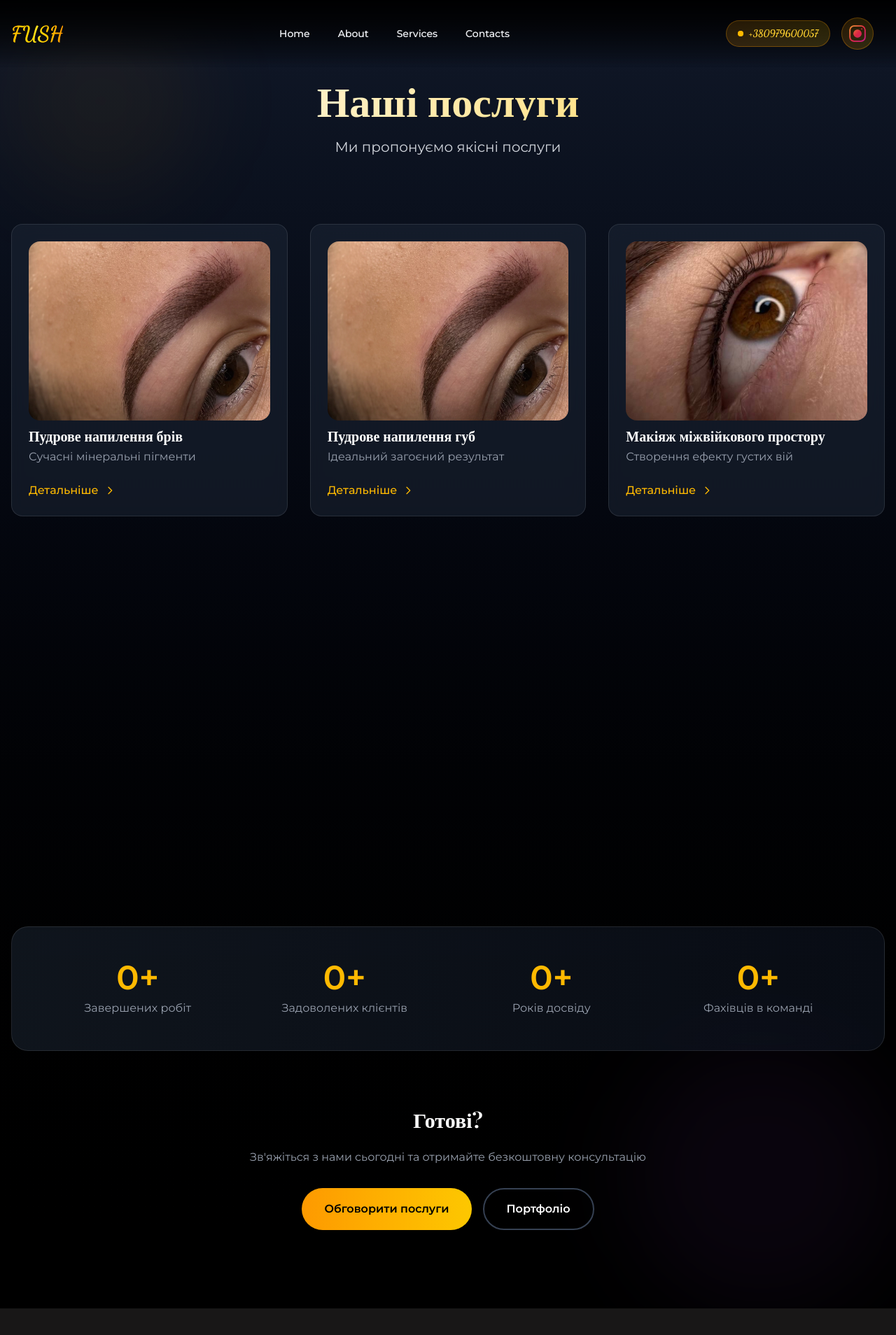
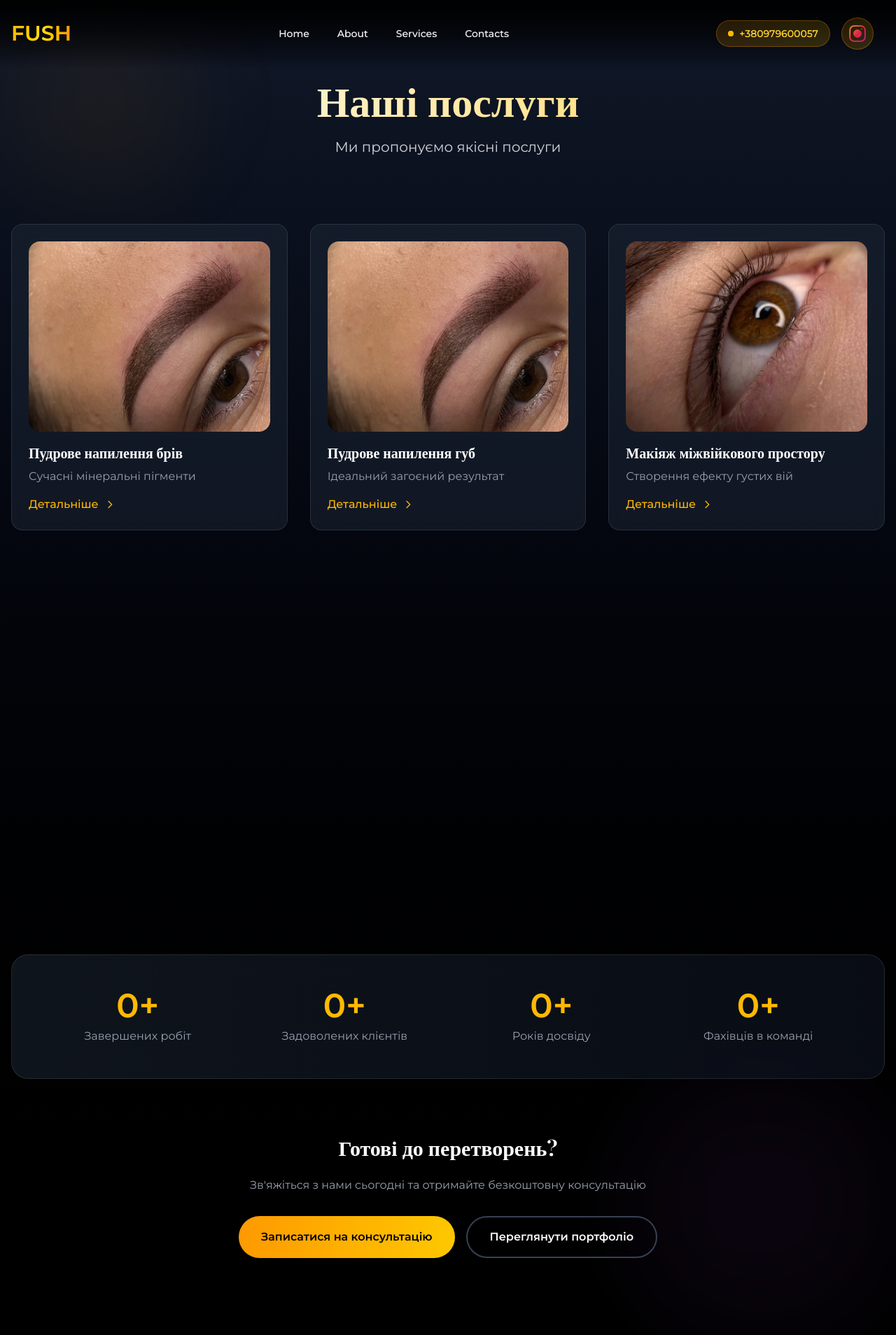
Before and after one commit to volodimirfushtei/permanent-fush, a Next.js app: page /services in a window 1280 px wide. Shown: the whole page at 70% size. Before the commit the page ends 1870 px from the top, so only its background shows below. Built offline with nearby package versions, Linux system fonts and the light colour scheme.

Commit message:
proove services

```diff
--- a/next.config.ts
+++ b/next.config.ts
@@ -1,6 +1,15 @@
 // next.config.js
 /** @type {import('next').NextConfig} */
 const nextConfig: import("next").NextConfig = {
+  experimental: {
+    optimizeCss: true,
+  },
+  compiler: {
+    removeConsole: process.env.NODE_ENV === 'production',
+  },
+
+
+
   turbopack: {
     root: __dirname, // завжди корінь цього проєкту
   },
--- a/src/app/globals.css
+++ b/src/app/globals.css
@@ -35,9 +35,7 @@ h2,
 h3 {
   font-family: var(--font-serif), serif;
 }
-span {
-  font-family: var(--font-script), serif;
-}
+
 @keyframes float {
   0%,
   100% {
--- a/src/components/about.tsx
+++ b/src/components/about.tsx
@@ -95,7 +95,7 @@ export default function AboutSection({}: AboutSectionProps) {
     <section
       ref={sectionRef}
       id="about"
-      className="h-screen py-20 md:py-28 bg-black/80 relative overflow-hidden"
+      className="min-h-screen py-20 md:py-28 bg-black/80 relative overflow-hidden"
     >
       <h2 className="text-4xl md:text-5xl text-center font-bold text-gray-400 mb-8">
         Про нас
--- a/src/components/service-card.tsx
+++ b/src/components/service-card.tsx
@@ -0,0 +1,91 @@
+// components/ServiceCard.tsx
+"use client";
+
+import React, { useRef } from "react";
+import { gsap } from "gsap";
+import Image from "next/image";
+
+interface ServiceCardProps {
+    service: {
+        image: string;
+        title: string;
+        description: string;
+        details: string;
+    };
+    index: number;
+    isExpanded: boolean;
+    onToggle: (index: number) => void;
+    addToRefs: (el: HTMLDivElement | null, index: number) => void;
+}
+
+export default function ServiceCard({
+                                        service,
+                                        index,
+                                        isExpanded,
+                                        onToggle,
+                                        addToRefs
+                                    }: ServiceCardProps) {
+    const cardRef = useRef<HTMLDivElement>(null);
+
+    return (
+        <div
+            ref={(el) => {
+                cardRef.current = el;
+                addToRefs(el, index);
+            }}
+            className="group bg-gray-800/50 backdrop-blur-md rounded-2xl p-6 border border-white/10 hover:border-amber-400/30 transition-all duration-500 hover:-translate-y-2"
+        >
+            <div className="relative w-full h-68 mb-4">
+                <Image
+                    fill
+                    loading="lazy"
+                    src={service.image}
+                    alt={service.title}
+                    sizes="(max-width: 768px) 100vw, 400px"
+                    className="object-cover cursor-pointer rounded-2xl transform group-hover:scale-105 transition-transform duration-500"
+                />
+            </div>
+
+            <h3 className="text-xl font-semibold text-white mb-2">
+                {service.title}
+            </h3>
+
+            <p className="text-gray-400 mb-4">
+                {service.description}
+            </p>
+
+            {/* Детальний опис */}
+            {isExpanded && (
+                <div className="mt-4 p-4 bg-gray-700/50 rounded-lg">
+                    <p className="text-gray-300 text-sm">
+                        {service.details}
+                    </p>
+                </div>
+            )}
+
+            <div className="mt-4">
+                <button
+                    onClick={() => onToggle(index)}
+                    className="text-amber-400 font-medium flex items-center hover:text-amber-300 transition-colors duration-300 cursor-pointer"
+                >
+                    {isExpanded ? "Згорнути" : "Детальніше"}
+                    <svg
+                        className={`w-4 h-4 ml-2 transform transition-transform duration-300 ${
+                            isExpanded ? "rotate-90" : "group-hover:translate-x-1"
+                        }`}
+                        fill="none"
+                        stroke="currentColor"
+                        viewBox="0 0 24 24"
+                    >
+                        <path
+                            strokeLinecap="round"
+                            strokeLinejoin="round"
+                            strokeWidth={2}
+                            d="M9 5l7 7-7 7"
+                        />
+                    </svg>
+                </button>
+            </div>
+        </div>
+    );
+}
--- a/src/components/services-section.tsx
+++ b/src/components/services-section.tsx
@@ -1,12 +1,15 @@
+// components/ServicesSection.tsx
 "use client";
 
-import React, { useRef, useEffect } from "react";
+import React, { useRef, useEffect, useState } from "react";
 import { gsap } from "gsap";
 import { ScrollTrigger } from "gsap/ScrollTrigger";
+import ServiceCard from "./service-card";
 
 export interface ServicesSectionProps {
   children?: React.ReactNode;
 }
+
 // Реєструємо плагін ScrollTrigger
 if (typeof window !== "undefined") {
   gsap.registerPlugin(ScrollTrigger);
@@ -16,10 +19,15 @@ export default function ServicesSection({ children }: ServicesSectionProps) {
   const sectionRef = useRef<HTMLDivElement>(null);
   const titleRef = useRef<HTMLHeadingElement>(null);
   const cardsRef = useRef<(HTMLDivElement | null)[]>([]);
+  const [expandedCard, setExpandedCard] = useState<number | null>(null);
 
   // Додаємо посилання до масиву
   const addToRefs = (el: HTMLDivElement | null, index: number) => {
     cardsRef.current[index] = el;
+  };
+
+  const toggleDetails = (index: number) => {
+    setExpandedCard(expandedCard === index ? null : index);
   };
 
   useEffect(() => {
@@ -37,7 +45,7 @@ export default function ServicesSection({ children }: ServicesSectionProps) {
             end: "bottom 20%",
             toggleActions: "play none none reverse",
           },
-      },
+        }
     );
 
     // Анімація для карток
@@ -58,7 +66,7 @@ export default function ServicesSection({ children }: ServicesSectionProps) {
                 end: "bottom 20%",
                 toggleActions: "play none none reverse",
               },
-          },
+            }
         );
       }
     });
@@ -93,32 +101,38 @@ export default function ServicesSection({ children }: ServicesSectionProps) {
       image: "/images/IMG_4578.PNG",
       title: "Пудрове напилення брів",
       description: "Сучасні мінеральні пігменти",
+      details: "Створення ефекту натуральних густих брів за допомогою техніки пудрового напилення. Використовуємо якісні пігменти європейського виробництва. Тривалість процедури: 2-3 години. Термін служби: 1-2 роки."
     },
     {
       image: "/images/IMG_4578.PNG",
       title: "Пудрове напилення губ",
       description: "Ідеальний загоєний результат",
+      details: "Насичений колір губ з ефектом ombre. Ідеально підходить для корекції форми губ. Використовуємо гіпоалергенні пігменти. Тривалість: 2-3 години. Результат: 1-3 роки."
     },
     {
       image: "/images/per_lashline.jpg",
       title: "Макіяж міжвійкового простору",
       description: "Створення ефекту густих вій",
+      details: "Підкреслення контуру очей, створення ефекту густих вій без щоденного макіяжу. Безпечна процедура для навіть найчутливіших очей. Тривалість: 1-1.5 години."
     },
     {
       image: "/images/remover.jpg",
       title: "Видалення перманентного макіяжу",
       description: "Видалення ремувером",
+      details: "Професійне видалення неякісного або старого перманентного макіяжу. Використовуємо сучасні ремувери. Безболісна процедура. Кількість сеансів: 1-3."
     },
     {
       image: "/images/lips.jpg",
       title: "Корекція та фарбування брів",
       description: "Якісні матеріали, корекція воском та пінцетом",
+      details: "Повний комплекс догляду за бровами: корекція форми, фарбування хною або фарбою, укладка. Використовуємо тільки професійні матеріали."
     },
     {
       image: "/images/IMG_4578.PNG",
       title: "Ламінування вій",
       description: "Ламінування, фарбування та ботокс",
-    },
+      details: "Комплексний догляд за віями: ламінування для підкручування, фарбування для насиченого кольору, ботокс для живлення. Результат: 4-6 тижнів."
+    }
   ];
 
   const stats = [
@@ -154,45 +168,18 @@ export default function ServicesSection({ children }: ServicesSectionProps) {
           {/* Картки послуг */}
           <div className="grid grid-cols-1 md:grid-cols-2 lg:grid-cols-3 gap-8 mb-20 md:mb-28">
             {services.map((service, index) => (
-            <div
+                <ServiceCard
                     key={index}
-              ref={(el) => addToRefs(el, index)}
-              className="group bg-gray-800/50 backdrop-blur-md rounded-2xl p-6 border border-white/10 hover:border-amber-400/30 transition-all duration-500 hover:-translate-y-2"
-            >
-              <img
-                src={service.image}
-                alt={service.title}
-                className="w-full h-64 object-cover cursor-pointer rounded-2xl transform group-hover:scale-105 transition-transform duration-500"
+                    service={service}
+                    index={index}
+                    isExpanded={expandedCard === index}
+                    onToggle={toggleDetails}
+                    addToRefs={addToRefs}
                 />
-              <h3 className="text-xl font-semibold text-white mt-2 mb-1">
-                {service.title}
-              </h3>
-              <p className="text-gray-400 group-hover:text-gray-300 transition-colors duration-300">
-                {service.description}
-              </p>
-              <div className="mt-6">
-                <button className="text-amber-400 font-medium flex items-center group-hover:text-amber-300 transition-colors duration-300 cursor-pointer">
-                  Детальніше
-                  <svg
-                    className="w-4 h-4 ml-2 transform group-hover:translate-x-1 transition-transform duration-300"
-                    fill="none"
-                    stroke="currentColor"
-                    viewBox="0 0 24 24"
-                  >
-                    <path
-                      strokeLinecap="round"
-                      strokeLinejoin="round"
-                      strokeWidth={2}
-                      d="M9 5l7 7-7 7"
-                    />
-                  </svg>
-                </button>
-              </div>
-            </div>
             ))}
           </div>
 
-        {/* Статистика */}
+          {/* Решта коду залишається без змін */}
           <div className="bg-gradient-to-r from-gray-800/50 to-gray-900/50 backdrop-blur-md rounded-3xl p-8 md:p-12 border border-white/10">
             <div className="grid grid-cols-2 md:grid-cols-4 gap-8">
               {stats.map((stat, index) => (
@@ -214,17 +201,17 @@ export default function ServicesSection({ children }: ServicesSectionProps) {
           {/* CTA блок */}
           <div className="text-center mt-20">
             <h3 className="text-2xl md:text-3xl font-bold text-white mb-6">
-            Готові?
+              Готові до перетворень?
             </h3>
             <p className="text-gray-400 mb-8 max-w-2xl mx-auto">
               Зв'яжіться з нами сьогодні та отримайте безкоштовну консультацію
             </p>
             <div className="flex flex-col sm:flex-row gap-4 justify-center">
               <button className="bg-gradient-to-r from-amber-500 to-yellow-400 text-black font-semibold px-8 py-4 rounded-full hover:shadow-lg hover:shadow-amber-500/30 transition-all duration-300 transform hover:-translate-y-1">
-              Обговорити послуги
+                Записатися на консультацію
               </button>
               <button className="border-2 border-gray-700 text-white font-semibold px-8 py-4 rounded-full hover:border-amber-400 hover:bg-amber-400/10 transition-all duration-300">
-              Портфоліо
+                Переглянути портфоліо
               </button>
             </div>
           </div>
```
Lines whose indentation alone changed are shown as unchanged.
